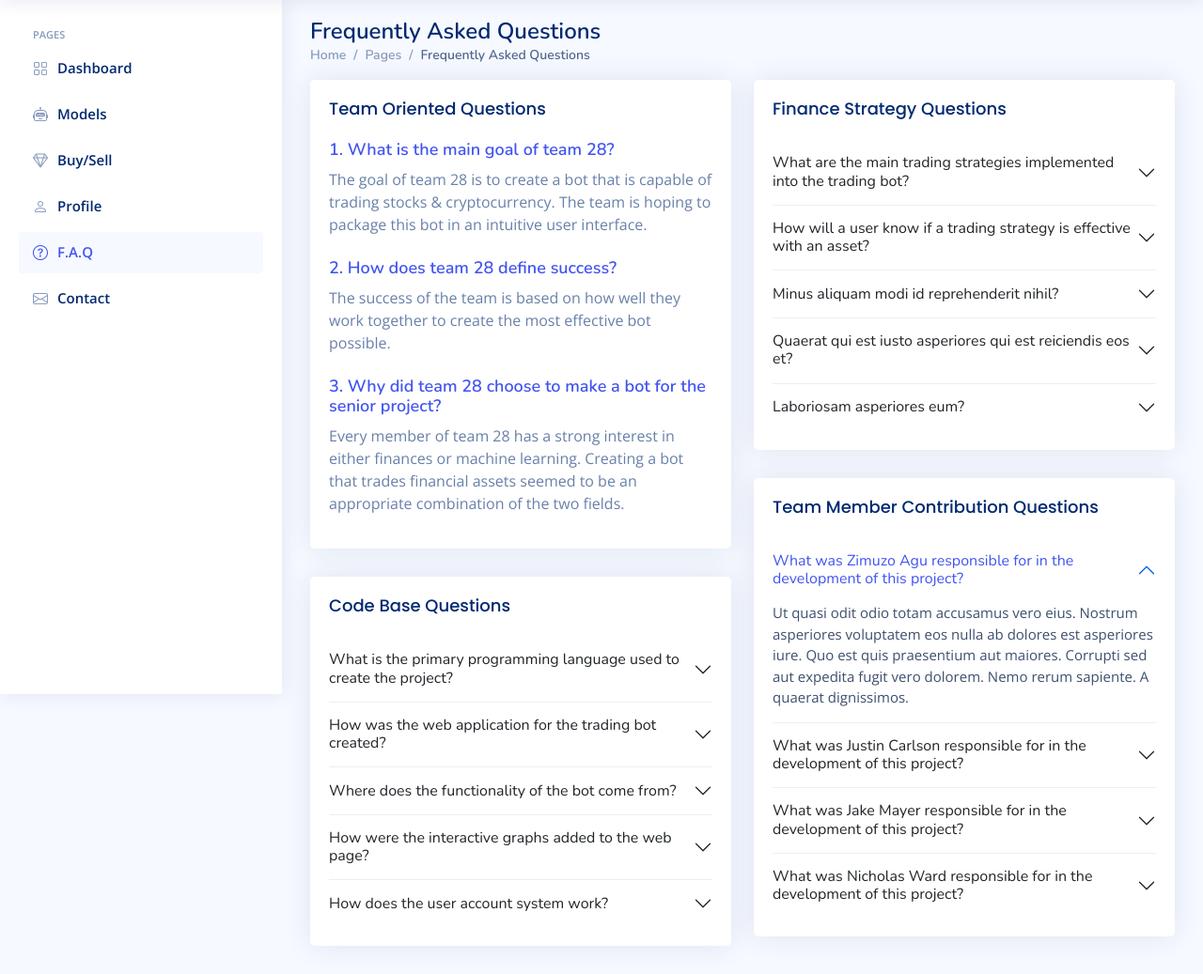
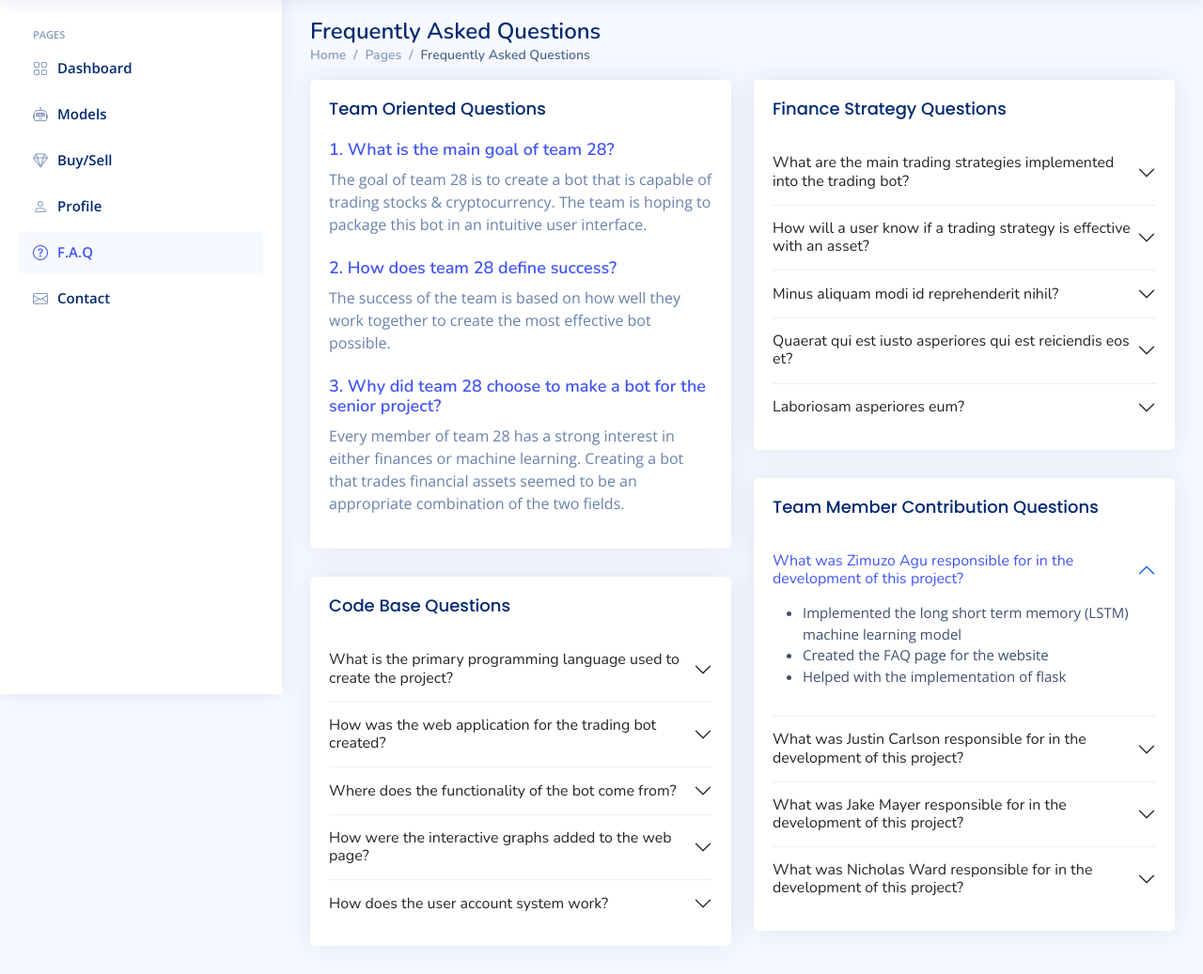
Before and after one commit to JacobMayer/Blankly, a Flask app: template Flask/templates/pages-faq.html in a window 1280 px wide, after a click on "What was Zimuzo Agu responsible for in the development of th". Shown: the part 61-1098 px from the top of the page at 94% size. Run offline with Flask 2, Linux system fonts and the light colour scheme; the template is opened without the code that fills it, so the values that code supplies are empty; some libraries are stand-ins or nearby versions.

Commit message:
Added changes to faq page back into the project

```diff
--- a/Flask/templates/pages-faq.html
+++ b/Flask/templates/pages-faq.html
@@ -529,7 +529,11 @@
                   </h2>
                   <div id="faqsThree-1" class="accordion-collapse collapse" data-bs-parent="#faq-group-3">
                     <div class="accordion-body">
-                      Ut quasi odit odio totam accusamus vero eius. Nostrum asperiores voluptatem eos nulla ab dolores est asperiores iure. Quo est quis praesentium aut maiores. Corrupti sed aut expedita fugit vero dolorem. Nemo rerum sapiente. A quaerat dignissimos.
+                      <ul>
+                        <li>Implemented the long short term memory (LSTM) machine learning model</li>
+                        <li>Created the FAQ page for the website</li>
+                        <li>Helped with the implementation of flask</li>
+                      </ul>
                     </div>
                   </div>
                 </div>
@@ -542,7 +546,12 @@
                   </h2>
                   <div id="faqsThree-2" class="accordion-collapse collapse" data-bs-parent="#faq-group-3">
                     <div class="accordion-body">
-                      In minus quia impedit est quas deserunt deserunt et. Nulla non quo dolores minima fugiat aut saepe aut inventore. Qui nesciunt odio officia beatae iusto sed voluptatem possimus quas. Officia vitae sit voluptatem nostrum a.
+                      <ul>
+                        <li>Created the user account system for the webstie</li>
+                        <li>Desgined the user interface for the log in page </li>
+                        <li>Desgined the user interface for the register page </li>
+                        <li>Helped with the implementation of flask</li>
+                      </ul>
                     </div>
                   </div>
                 </div>
@@ -555,14 +564,16 @@
                   </h2>
                   <div id="faqsThree-3" class="accordion-collapse collapse" data-bs-parent="#faq-group-3">
                     <div class="accordion-body">
-                      Jake was responsible for researching the packages and libraries that were used in the project,
-                      as well as UI creation such as the dashboard page (index.html), implemented strategies including RSI, MACD, Golden Cross and Death Cross.
-                      He was also responsible for Team 28's Logo, as well as organizing, commenting, and maintaining links in the projects code.
-                      Additionally, he was responsible for the initial creation and maintaining of the blog website (PWEB),
-                      as well as creating and connecting API keys to the various stock and crypto exchanges for the project to function properly.
-                      He also experimented with numerous UI ideas such as Kivy, until the team settled on an online solution, flask,
-                      then bug tested the website to identify errors and inconsistencies in titles and redirects.
-                      </div>
+                      <ul>
+                        <li>Researching the packages and libraries that were used in the project</li>
+                        <li>Created part of the user interfacer for the bot (index.html)</li>
+                        <li>Implemented strategies including RSI, MACD, Golden Cross and Death Cross</li>
+                        <li>Responsible for the initial creation and maintaining of the blog website (PWEB)</li>
+                        <li>Creating and connecting API keys to the various stock and crypto exchanges for the project to function properly</li>
+                        <li>Bug tested the website to identify errors and inconsistencies in titles and redirects</li>
+                        <li>Helped with the implementation of flask into the website</li>
+                      </ul>
+                    </div>
                   </div>
                 </div>
 
@@ -574,7 +585,11 @@
                   </h2>
                   <div id="faqsThree-4" class="accordion-collapse collapse" data-bs-parent="#faq-group-3">
                     <div class="accordion-body">
-                      Numquam ut reiciendis aliquid. Quia veritatis quasi ipsam sed quo ut eligendi et non. Doloremque sed voluptatem at in voluptas aliquid dolorum.
+                      <ul>
+                        <li>Implemented xgboost machine learning model</li>
+                        <li>Implemented reinforcement learning model</li>
+                        <li>Helped with the implementation of flask</li>
+                      </ul>
                     </div>
                   </div>
                 </div>
```
